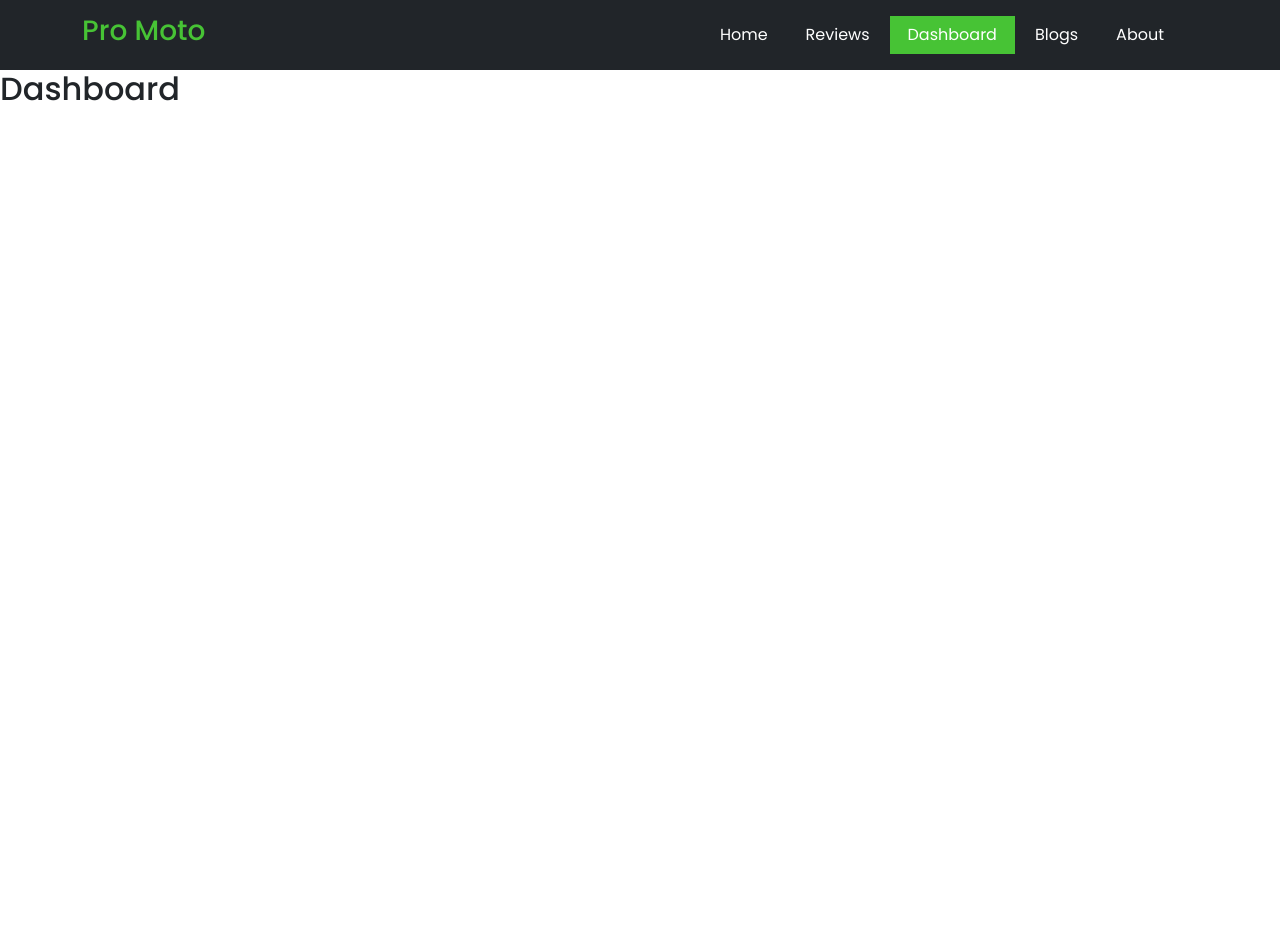
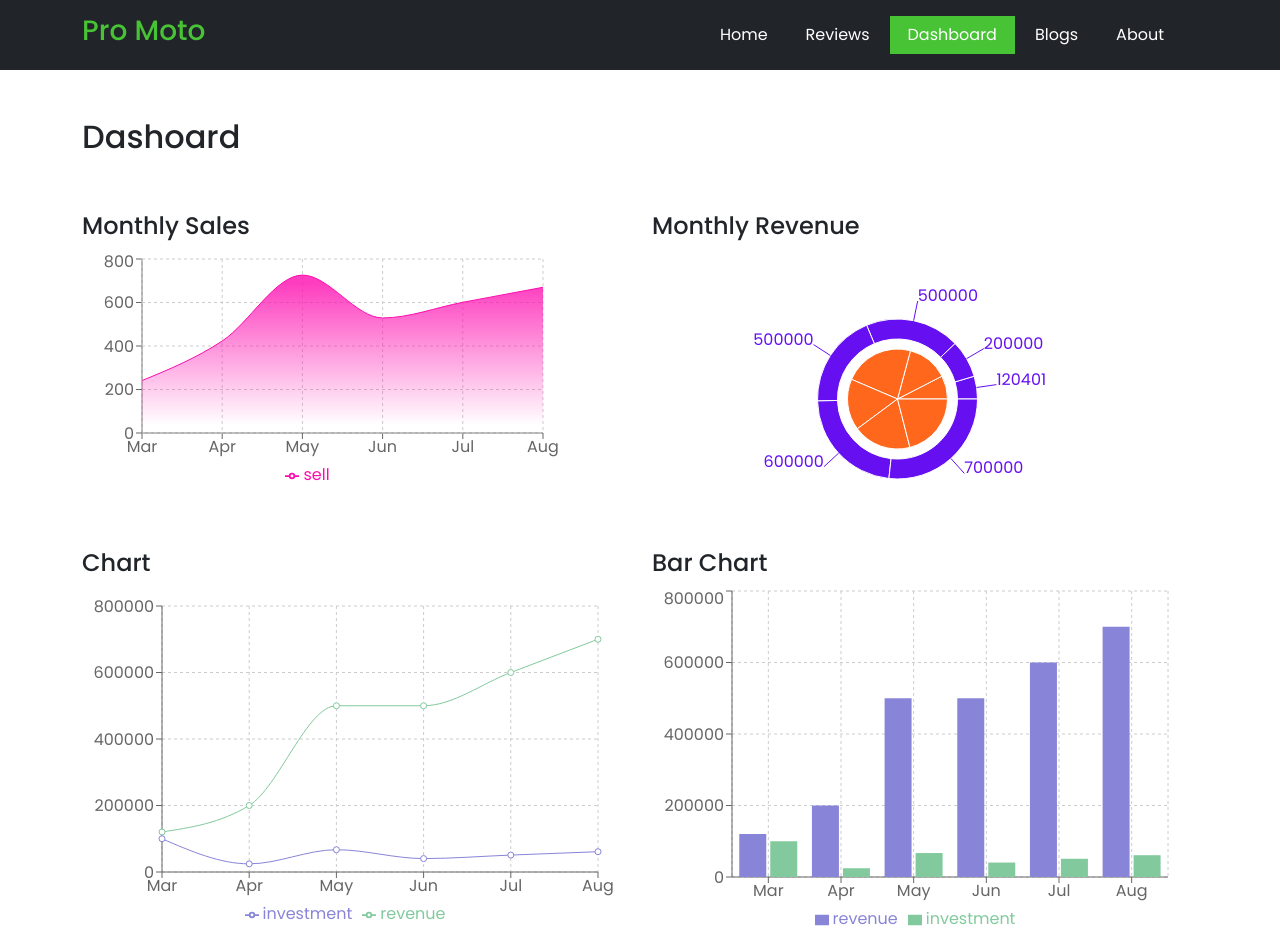
Before and after one commit to SamiulxHasanx07/pro-moto-react-spa, a React (Create React App) app: page /dashboard in a window 1280 px wide. Shown: the top 952 px of the page. Before the commit the page ends 800 px from the top, so only its background shows below. Built offline with nearby package versions, Linux system fonts and the light colour scheme.

Commit message:
dashboard chart done

```diff
--- a/package.json
+++ b/package.json
@@ -16,6 +16,7 @@
     "react-rating": "^2.0.5",
     "react-router-dom": "^6.3.0",
     "react-scripts": "5.0.0",
+    "recharts": "^2.1.9",
     "web-vitals": "^2.1.4"
   },
   "scripts": {
--- /dev/null
+++ b/public/data.json
@@ -0,0 +1,38 @@
+[
+    {
+        "month": "Mar",
+        "investment": 100000,
+        "sell": 241,
+        "revenue": 120401
+    },
+    {
+        "month": "Apr",
+        "investment": 24500,
+        "sell": 423,
+        "revenue": 200000
+    },
+    {
+        "month": "May",
+        "investment": 67010,
+        "sell": 726,
+        "revenue": 500000
+    },
+    {
+        "month": "Jun",
+        "investment": 40405,
+        "sell": 529,
+        "revenue": 500000
+    },
+    {
+        "month": "Jul",
+        "investment": 50900,
+        "sell": 601,
+        "revenue": 600000
+    },
+    {
+        "month": "Aug",
+        "investment": 61000,
+        "sell": 670,
+        "revenue": 700000
+    }
+]
--- a/public/index.html
+++ b/public/index.html
@@ -24,7 +24,7 @@
       work correctly both with client-side routing and a non-root public URL.
       Learn how to configure a non-root public URL by running `npm run build`.
     -->
-    <title>React App</title>
+    <title>Pro Moto</title>
   </head>
   <body>
     <noscript>You need to enable JavaScript to run this app.</noscript>
--- /dev/null
+++ b/src/components/Charts/Charts.js
@@ -0,0 +1,113 @@
+import React from "react";
+import { useState, useEffect } from "react";
+import { Col, Container, Row } from "react-bootstrap";
+import { Area, AreaChart, Bar, BarChart, CartesianGrid, Legend, Line, LineChart, Pie, PieChart, ResponsiveContainer, Tooltip, XAxis, YAxis } from "recharts";
+
+
+
+const Charts = () => {
+    const [chartData, setChartData] = useState([]);
+    useEffect(() => {
+        fetch('data.json')
+            .then(res => res.json())
+            .then(data => setChartData(data))
+    }, [])
+    console.log(chartData);
+    return (
+        <>
+            <Container className='py-5'>
+
+                <h2>Dashoard</h2>
+
+                <div className='dashboard py-5'>
+
+                    <Row>
+                        <Col md='6'>
+                            <h4>Monthly Sales</h4>
+                            <ResponsiveContainer width='90%' height={250}>
+                                <AreaChart width='100%' data={chartData}
+                                    margin={{ top: 10, right: 30, left: 0, bottom: 0 }}>
+                                    <defs>
+                                        <linearGradient id="colorSell" x1="0" y1="0" x2="0" y2="1">
+                                            <stop offset="5%" stopColor="#fd0daf" stopOpacity={0.8} />
+                                            <stop offset="95%" stopColor="#fd0daf" stopOpacity={0} />
+                                        </linearGradient>
+                                    </defs>
+                                    <XAxis dataKey="month">
+                                    </XAxis>
+                                    <YAxis />
+                                    <CartesianGrid strokeDasharray="3 3" />
+                                    <Tooltip />
+                                    <Legend verticalAlign="bottom" height={36} />
+                                    <Area type="monotone" dataKey="sell" stroke="#fd0daf" fillOpacity={1} fill="url(#colorSell)" />
+                                </AreaChart>
+                            </ResponsiveContainer>
+                        </Col>
+                        <Col sm='12' md='6'>
+                            <h4>Monthly Revenue</h4>
+                            <ResponsiveContainer width='90%' height={300}>
+                                <PieChart>
+                                    <Pie data={chartData} dataKey="sell" nameKey="" cx="50%" cy="50%" outerRadius={50} fill="#ff671c" />
+                                    <Pie data={chartData} dataKey="revenue" nameKey="" cx="50%" cy="50%" innerRadius={60} outerRadius={80} fill="#6610f2" label />
+                                </PieChart>
+                            </ResponsiveContainer>
+                        </Col>
+                    </Row>
+                    <Row>
+                        <Col sm='12' md='6'>
+                            <h4>Chart</h4>
+                            <ResponsiveContainer width="100%" height={350}>
+                                <LineChart
+                                    width={500}
+                                    height={300}
+                                    data={chartData}
+                                    margin={{
+                                        top: 20,
+                                        right: 30,
+                                        left: 20,
+                                        bottom: 10,
+                                    }}
+                                >
+                                    <CartesianGrid strokeDasharray="3 3" />
+                                    <XAxis dataKey="month" />
+                                    <YAxis />
+                                    <Tooltip />
+                                    <Legend />
+                                    <Line type="monotone" dataKey="investment" stroke="#8884d8" />
+                                    <Line type="monotone" dataKey="revenue" stroke="#82ca9d" />
+                                </LineChart>
+                            </ResponsiveContainer>
+                        </Col>
+                        <Col sm='12' md='6'>
+                            <h4>Bar Chart</h4>
+                            <ResponsiveContainer width="100%" height={350}>
+                                <BarChart
+                                    width={500}
+                                    height={300}
+                                    data={chartData}
+                                    margin={{
+                                        top: 5,
+                                        right: 30,
+                                        left: 20,
+                                        bottom: 5,
+                                    }}
+                                >
+                                    <CartesianGrid strokeDasharray="3 3" />
+                                    <XAxis dataKey="month" />
+                                    <YAxis />
+                                    <Tooltip />
+                                    <Bar dataKey="revenue" fill="#8884d8" />
+                                    <Bar dataKey="investment" fill="#82ca9d" />
+                                    <Legend />
+                                </BarChart>
+                            </ResponsiveContainer>
+                        </Col>
+                    </Row>
+                </div>
+            </Container>
+
+        </>
+    );
+};
+
+export default Charts;
--- a/src/components/Dashboard/Dashboard.js
+++ b/src/components/Dashboard/Dashboard.js
@@ -1,11 +1,12 @@
 import React from 'react';
+import Charts from '../Charts/Charts';
 
 const Dashboard = () => {
-    return (
-        <div>
-            <h2>Dashboard</h2>
-        </div>
-    );
+  return (
+    <div>
+      <Charts></Charts>
+    </div>
+  );
 };
 
 export default Dashboard;
--- a/src/components/Home/Home.css
+++ b/src/components/Home/Home.css
@@ -2,7 +2,7 @@
     padding: 140px 0;
 }
 .hero-text{
-    font-size: 50px;
+    font-size: 3.5rem;
     font-weight: 700;
 
 }
--- a/src/components/Home/Home.js
+++ b/src/components/Home/Home.js
@@ -1,9 +1,9 @@
 import React from 'react';
 import { Col, Container, Row, Button } from 'react-bootstrap';
 import './Home.css';
-import Reviews from '../Reviews/Reviews';
 import useReviews from '../../hook/useReviews';
 import SingleReview from '../SingleReview/SingleReview';
+import { useNavigate } from "react-router-dom";
 const Home = () => {
     // fake data
     const bikeInfo = {
@@ -18,12 +18,14 @@ const Home = () => {
 
     const [reviews, setReviews] = useReviews();
     const newData = reviews.slice(0, 3);
+
+    const navigate = useNavigate();
     return (
         <>
             <div className='hero-area'>
                 <Container>
                     <Row className='align-items-center'>
-                        <Col ms='6'>
+                        <Col ms='12' md='6'>
                             <h2 className='hero-text'>{name.slice(0, 8)} <span className='second-txt'>{name.slice(8)}</span></h2>
                             <p>{description}</p>
                             <Button variant='' className="pm-btn px-4 py-2 mt-3">Order Now</Button>
@@ -48,7 +50,7 @@ const Home = () => {
                                 </Col>
                             </Row>
                         </Col>
-                        <Col ms='6'>
+                        <Col ms='12' md='6'>
                             <img className='img-fluid' src={img} alt="" />
                         </Col>
                     </Row>
@@ -63,6 +65,9 @@ const Home = () => {
                             newData.map(review => <SingleReview key={review._id} review={review}></SingleReview>)
                         }
                     </Row>
+                    <div className='d-flex justify-content-center'>
+                        <Button onClick={()=>navigate('/reviews')} className="pm-btn border-0 px-4 py-2    ">See All Reviews</Button>
+                    </div>
                 </Container>
             </div>
         </>
```
Also changed, not shown: 1 other file (tests, documents, lock files or other folders).
